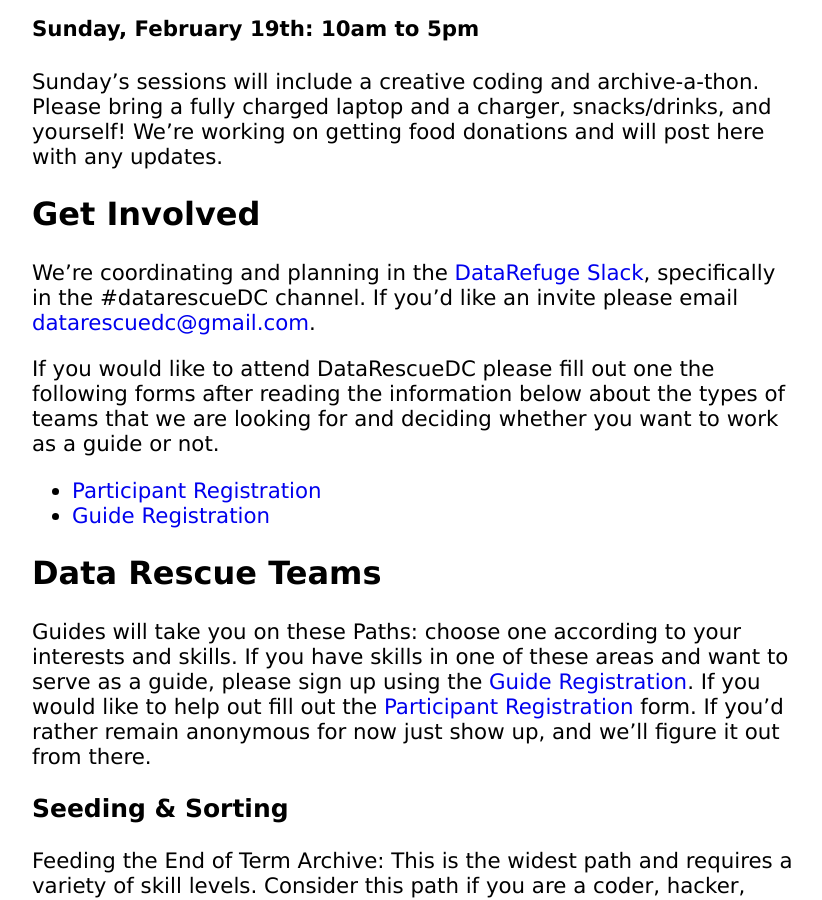
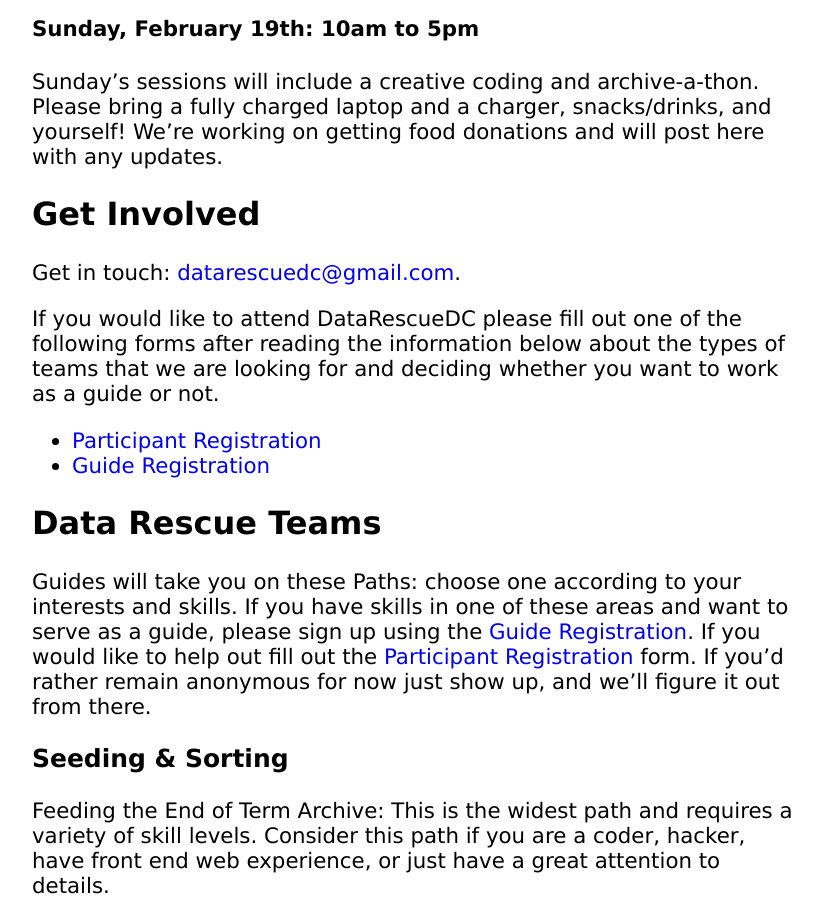
Before and after one commit to datarefuge/datarescue-dc, a Jekyll site: the page built from index.md, in a window 1280 px wide and 900 px high, scrolled down 1857 px. Shown: the whole window, without its empty margins (224-1046 px from the left). Built offline with Jekyll 4.4.1, drawn with Linux system fonts in a browser that asks for light colours.

Commit message:
edited get involved

```diff
--- a/index.md
+++ b/index.md
@@ -40,9 +40,9 @@
 
 ## Get Involved
 
-We're coordinating and planning in the [DataRefuge Slack], specifically in the #datarescueDC channel. If you'd like an invite please email [datarescuedc@gmail.com](mailto:datarescuedc@gmail.com ).
+Get in touch: [datarescuedc@gmail.com](mailto:datarescuedc@gmail.com ).
 
-If you would like to attend DataRescueDC please fill out one the following forms
+If you would like to attend DataRescueDC please fill out one of the following forms
 after reading the information below about the types of teams that we are looking
 for and deciding whether you want to work as a guide or not.
 
```
